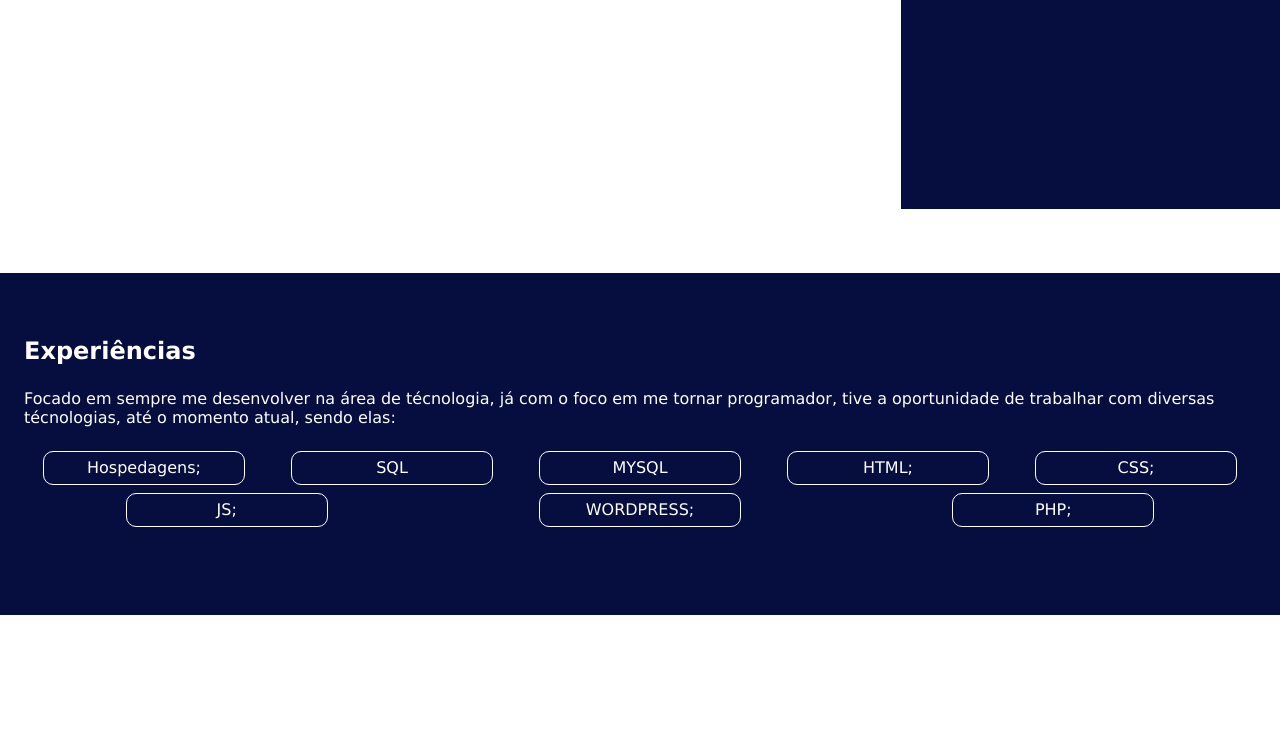
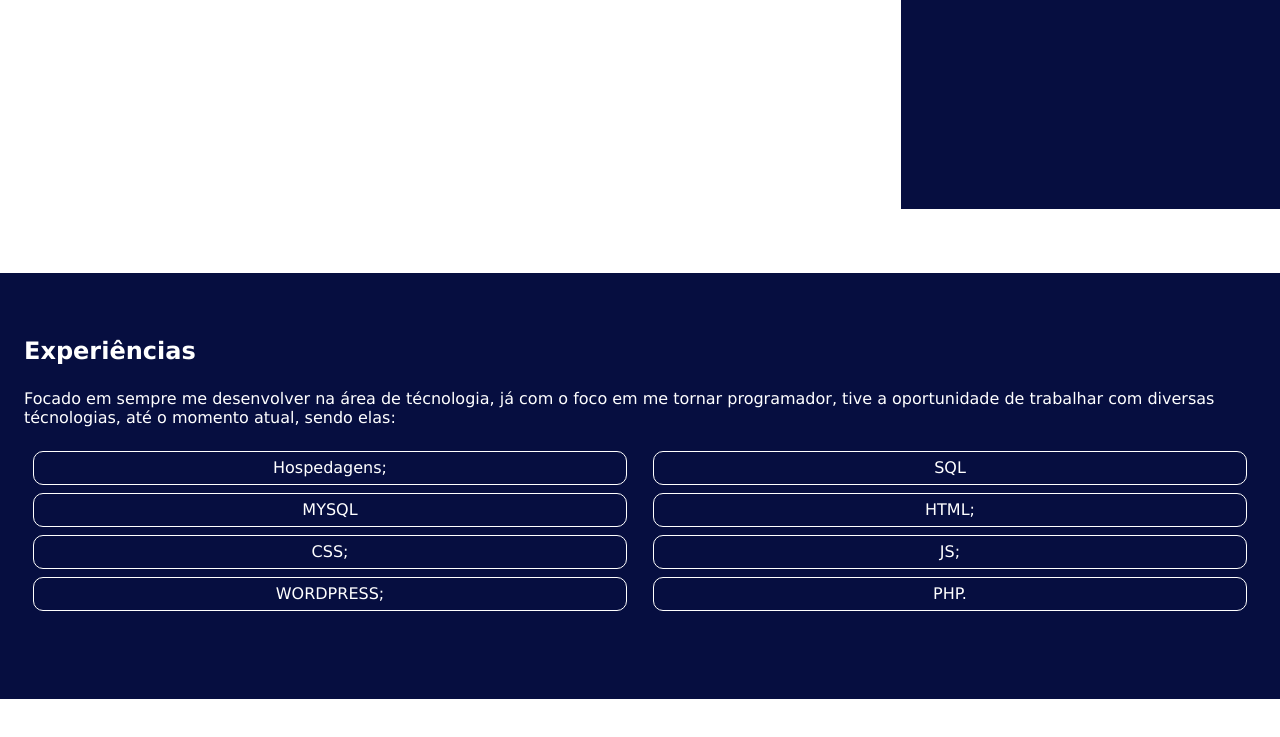
Before and after one commit to JoaoLonguinho/profile-desc, a plain HTML site: page index.html in a window 1280 px wide. Shown: the part 591-1328 px from the top of the page. Before the commit the page ends 1270 px from the top, so only its background shows below. Drawn offline with nearby package versions, Linux system fonts and the light colour scheme.

Commit message:
Ajuste layout

```diff
--- a/estilos/mobile.css
+++ b/estilos/mobile.css
@@ -136,6 +136,7 @@ menu{
     border: 1px solid white;
     text-align: center;
     border-radius: 10px;
-    min-width: 200px;
+    min-width: 150px;
+    width: 48%;
     margin: auto;
 }
--- a/index.html
+++ b/index.html
@@ -41,7 +41,7 @@
                 <li>CSS;</li>
                 <li>JS;</li>
                 <li>WORDPRESS;</li>
-                <li>PHP;</li>
+                <li>PHP.</li>
             </ul>
         </section>
     </main>
```
